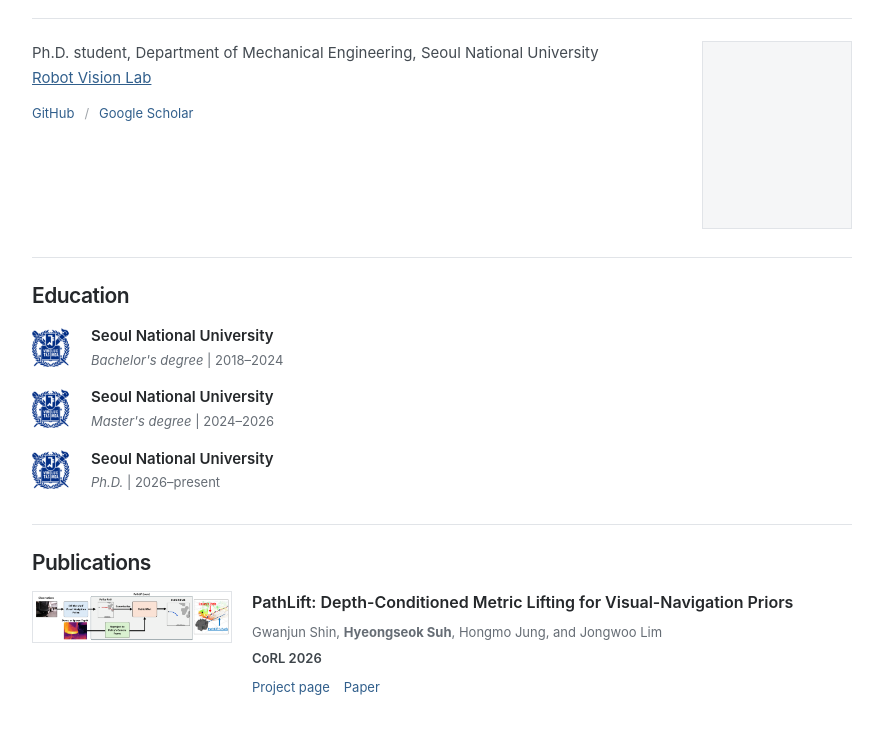
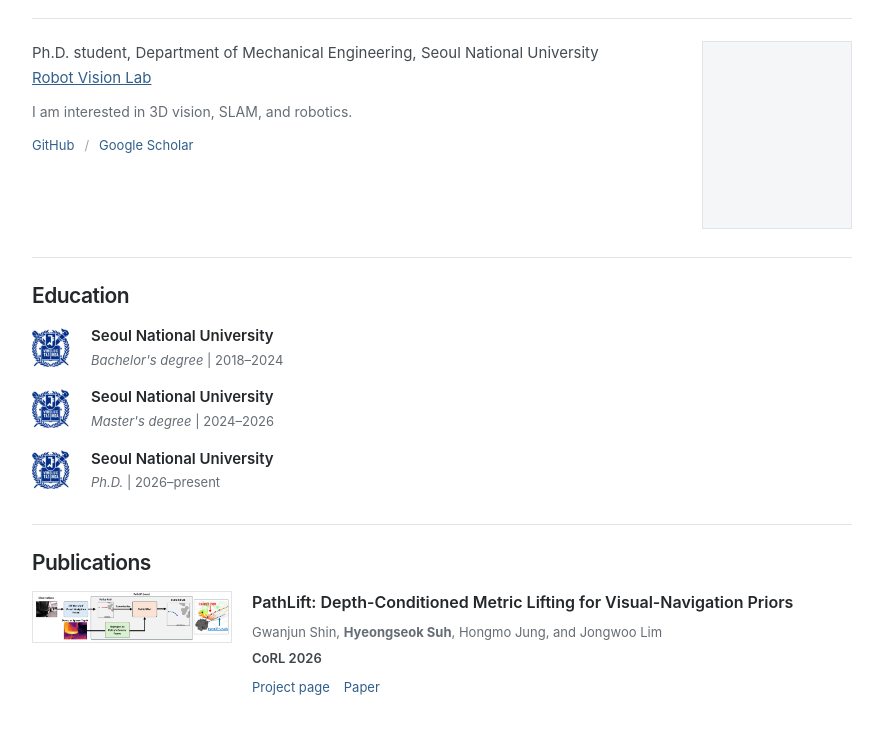
Before and after one commit to hyeongaa/hyeongseoksuh, a plain HTML site: page index.html in a window 1280 px wide. Shown: the part 83-812 px from the top of the page, without its empty margins (198-1081 px from the left). Drawn offline with Linux system fonts and the light colour scheme.

Commit message:
Add research interests to profile introduction

```diff
--- a/index.html
+++ b/index.html
@@ -17,6 +17,7 @@
     nav a{text-decoration:none}nav a:hover{color:var(--blue);text-decoration:underline}
     .hero{display:grid;grid-template-columns:1fr 150px;align-items:start;gap:28px;padding:22px 0 28px}
     .affiliation{margin:0;color:#444b52;font-size:15px}
+    .intro{margin:9px 0 0;color:var(--muted);font-size:14px}
     .links{display:flex;gap:0;flex-wrap:wrap;margin-top:12px;font-size:13px}
     .links a{color:var(--blue);text-decoration:none}
     .links a:hover{text-decoration:underline}
@@ -50,6 +51,7 @@
       <div class="hero">
         <div>
           <p class="affiliation">Ph.D. student, Department of Mechanical Engineering, Seoul National University<br><a href="https://rvlab.snu.ac.kr/" target="_blank" rel="noopener noreferrer">Robot Vision Lab</a></p>
+          <p class="intro">I am interested in 3D vision, SLAM, and robotics.</p>
           <div class="links"><a href="https://github.com/hyeongaa" target="_blank" rel="noopener noreferrer">GitHub</a><a href="https://scholar.google.co.kr/citations?user=jK0Cdk0AAAAJ&amp;hl=ko" target="_blank" rel="noopener noreferrer">Google Scholar</a></div>
         </div>
         <div class="portrait-space" role="img" aria-label="Reserved space for profile photo"></div>
```
